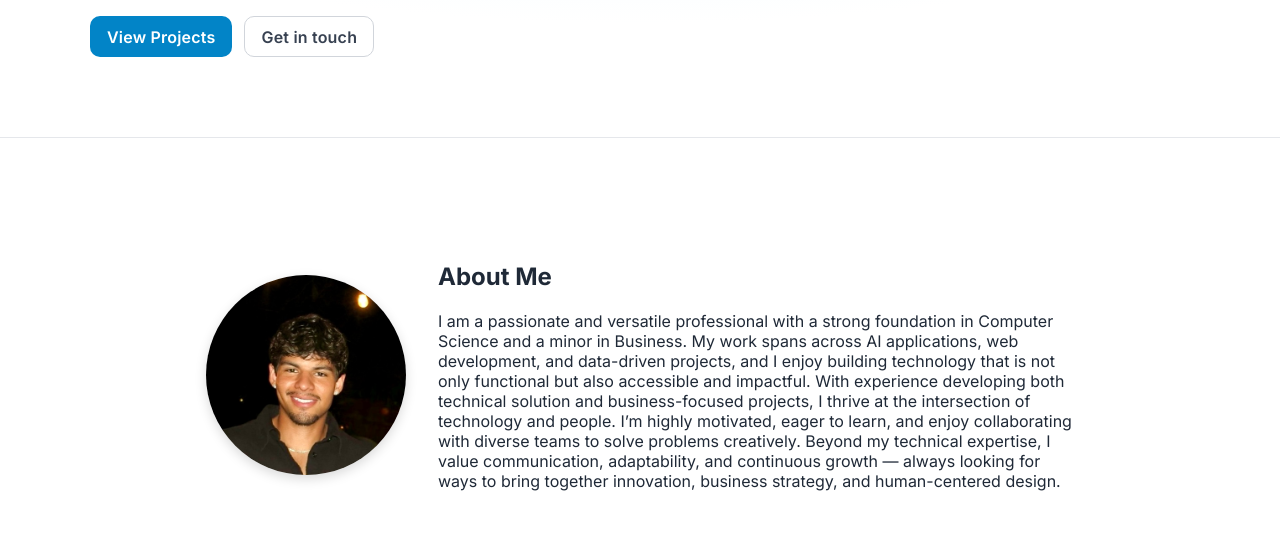
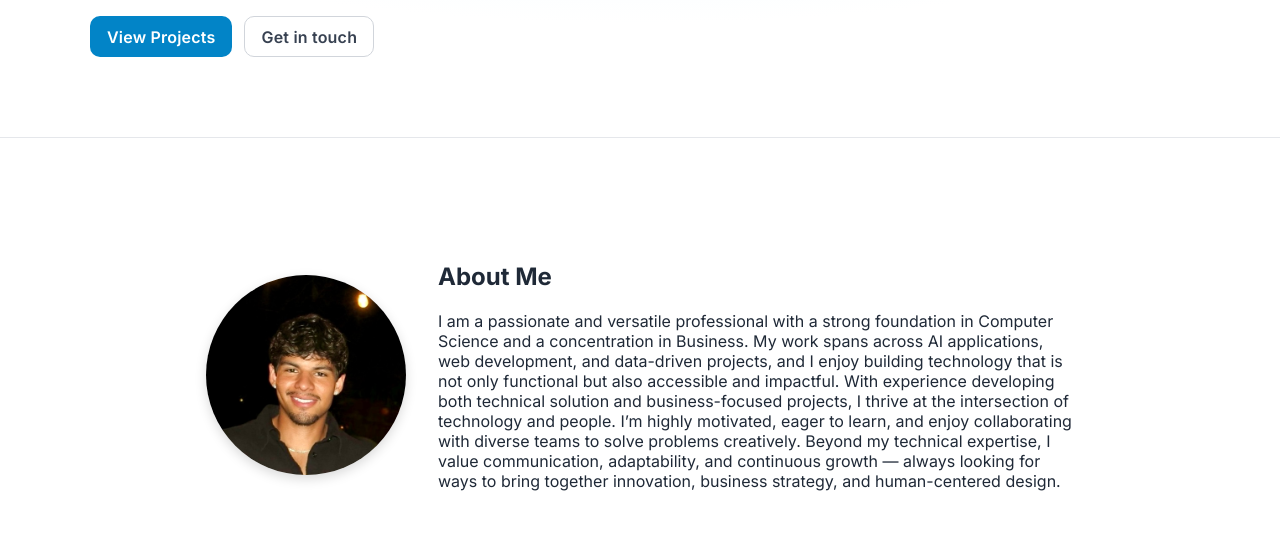
Before and after one commit to Mario9290/PersonalWebsite, a plain HTML site: page index.html in a window 1280 px wide. Shown: the part 255-800 px from the top of the page. Drawn offline with Linux system fonts and the light colour scheme.

Commit message:
Revise educational details in About Me section
Updated educational background from 'minor in Business' to 'concentration in Business'.

```diff
--- a/index.html
+++ b/index.html
@@ -69,7 +69,7 @@
       <h2>About Me</h2>
             <p class="reveal-up" style="--delay:.1s">
             I am a passionate and versatile professional with a strong foundation in
-            Computer Science and a minor in Business. My work spans across
+            Computer Science and a concentration in Business. My work spans across
             AI applications, web development, and data-driven projects, and I enjoy
             building technology that is not only functional but also accessible and impactful.
 
```
